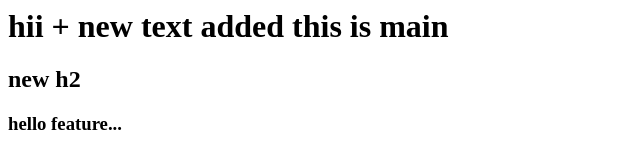
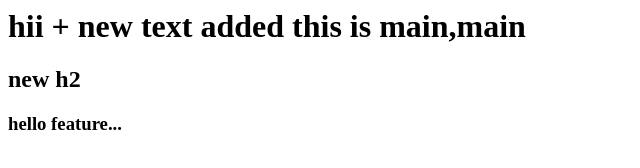
Before and after one commit to bhavik-r/git_training, a plain HTML site: page index.html in a window 1280 px wide. Shown: the whole page, without its empty margins (0-640 px from the left). Drawn offline with Linux system fonts and the light colour scheme.

Commit message:
text added in h1 main

```diff
--- a/index.html
+++ b/index.html
@@ -1,3 +1,3 @@
-<h1>hii + new text added this is main</h1>
+<h1>hii + new text added this is main,main</h1>
 <h2>new h2 </h2>
 <h3>hello feature...</h3>
```
